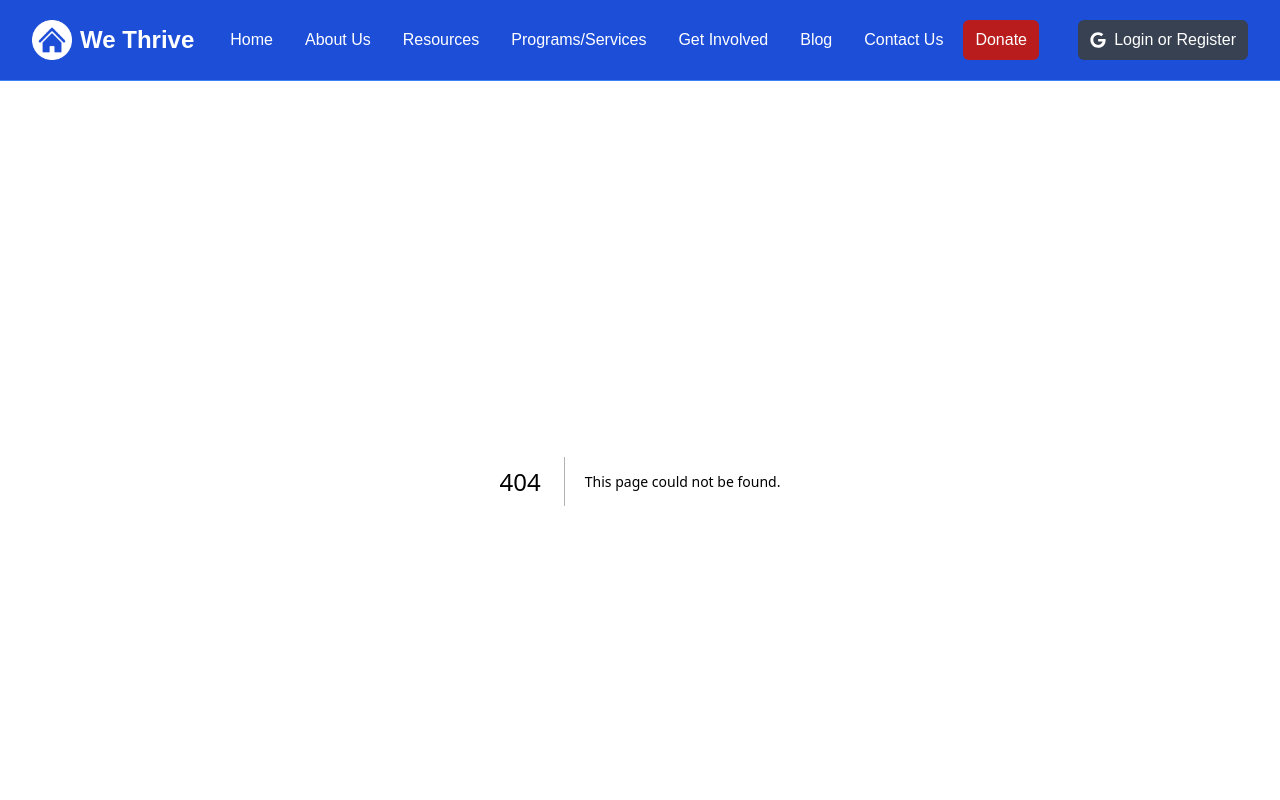
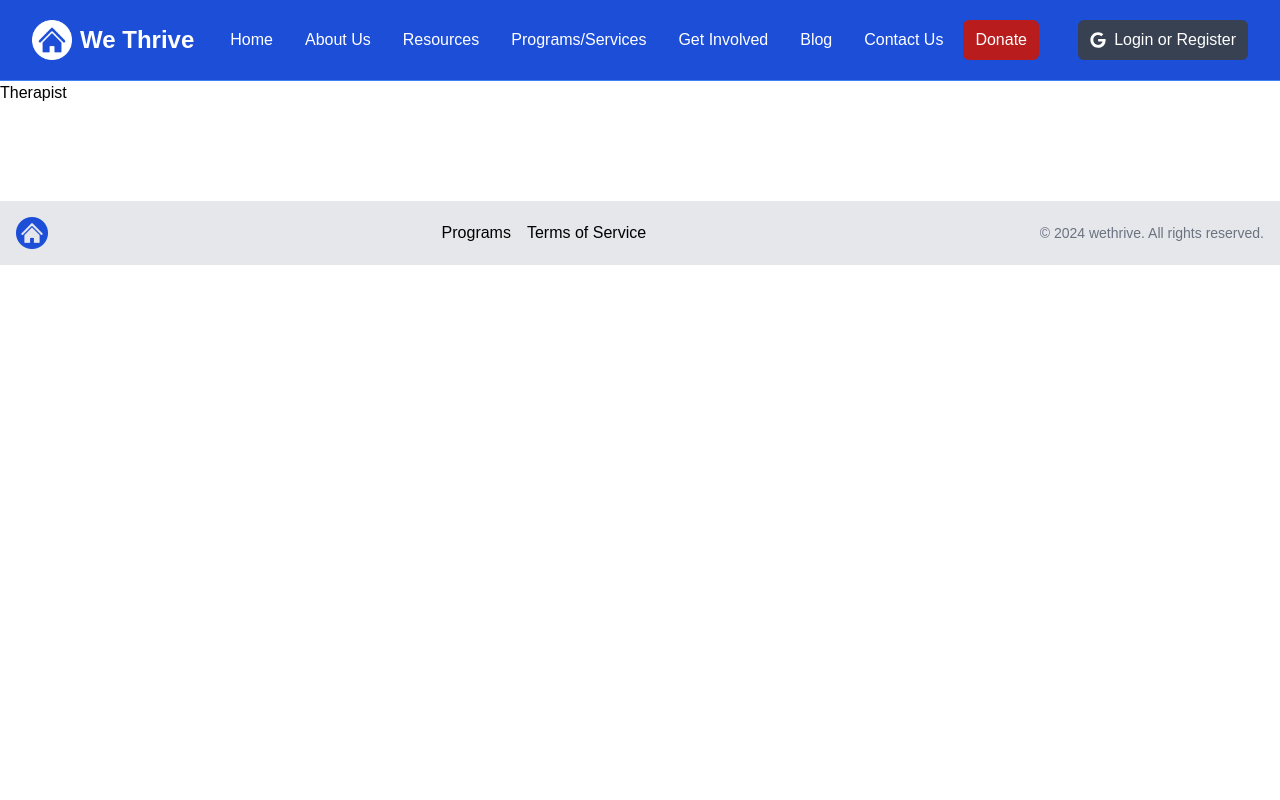
Before and after one commit to moraaruth/WeThrive, a Next.js app: page /therapist in a window 1280 px wide. Before the commit this address had no page. Shown: the top 800 px of the page. Built offline with nearby package versions, Linux system fonts and the light colour scheme.

Commit message:
adding therapist and session pages

```diff
--- /dev/null
+++ b/app/session/page.jsx
@@ -0,0 +1,5 @@
+const Session = () => {
+    return ( <div>session</div> );
+}
+
+export default Session;
--- /dev/null
+++ b/app/therapist/page.jsx
@@ -0,0 +1,5 @@
+const Therapist = () => {
+    return ( <div>Therapist</div> );
+}
+
+export default Therapist;
```
